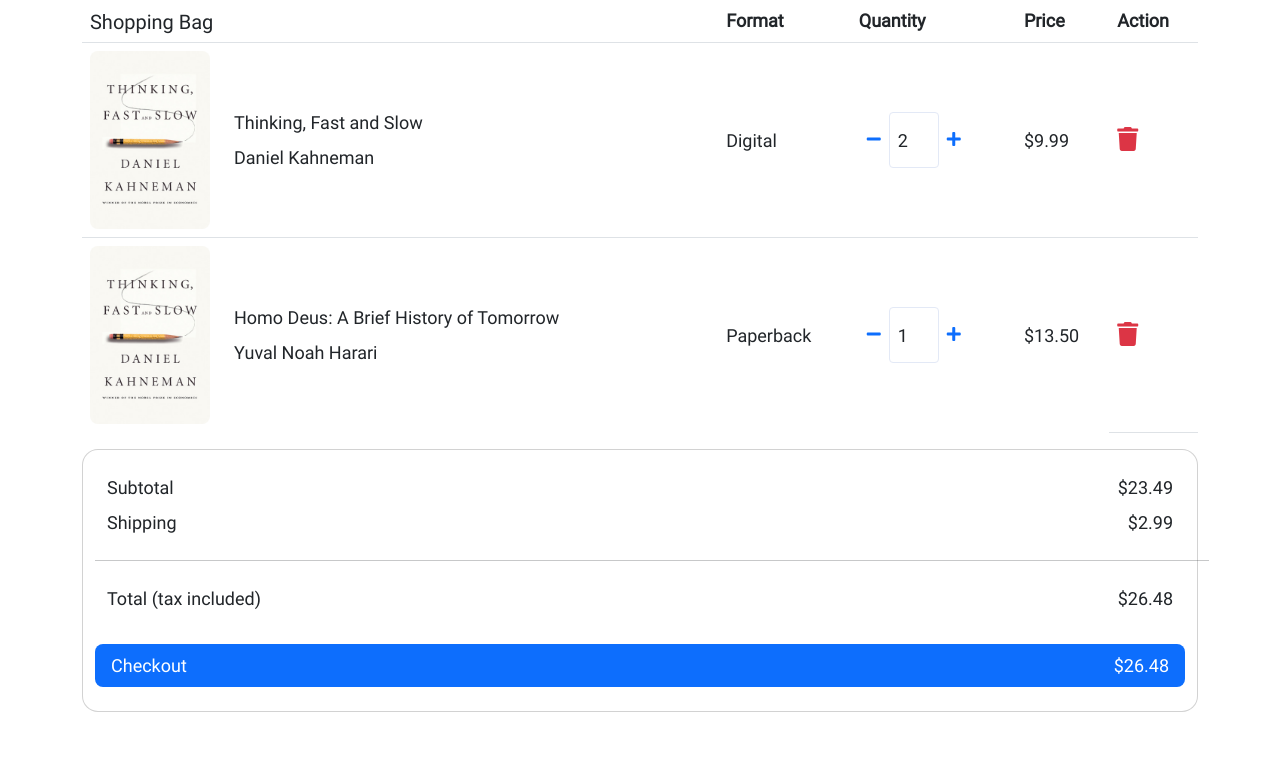
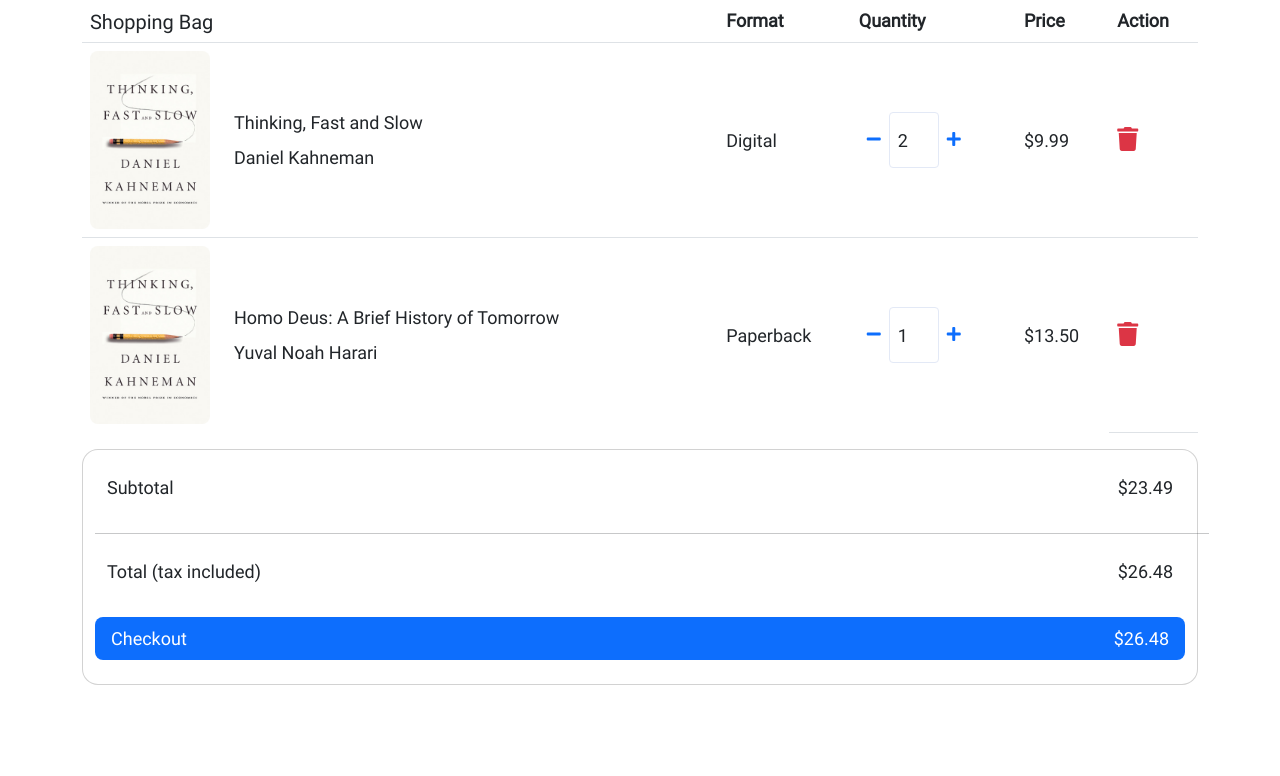
Before and after one commit to DanhDev111/Project_user, a PHP site: page /shop-cart.php in a window 1280 px wide. Shown: the part 138-914 px from the top of the page. Run offline with PHP 8.4, Linux system fonts and the light colour scheme.

Commit message:
commit shopcart

```diff
--- a/shop-cart.php
+++ b/shop-cart.php
@@ -267,10 +267,7 @@ https://templatemo.com/tm-559-zay-shop
                         <p class="mb-2">$23.49</p>
                       </div>
 
-                      <div class="d-flex justify-content-between" style="font-weight: 500;">
-                        <p class="mb-0">Shipping</p>
-                        <p class="mb-0">$2.99</p>
-                      </div>
+
 
                       <hr class="my-4">
 
```
